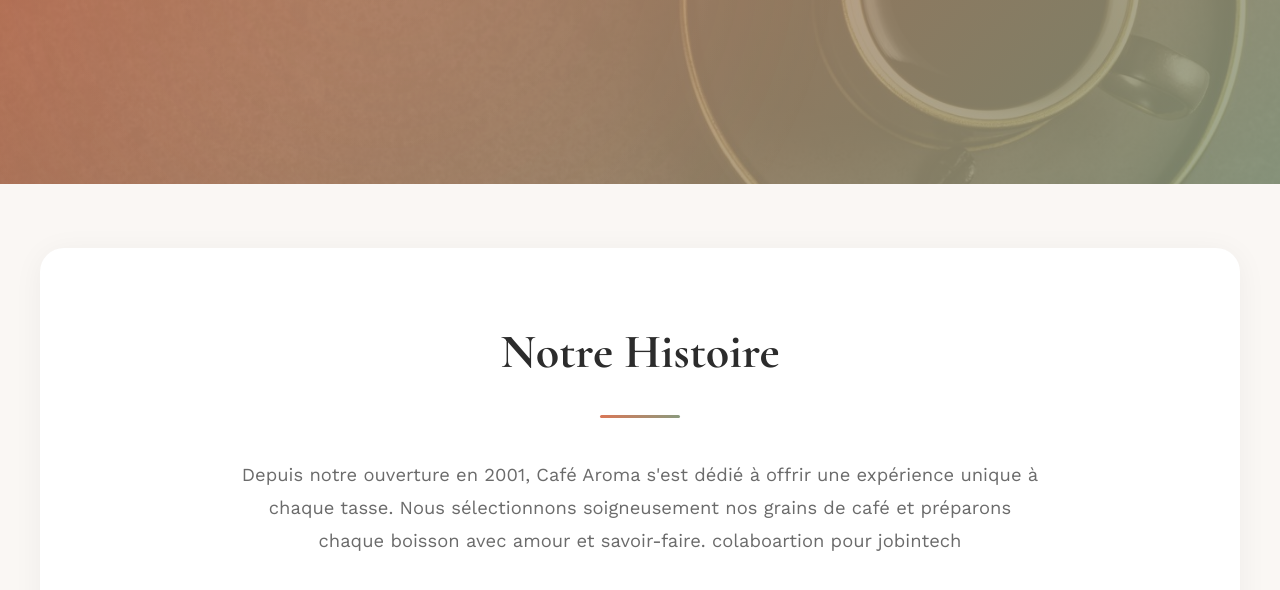
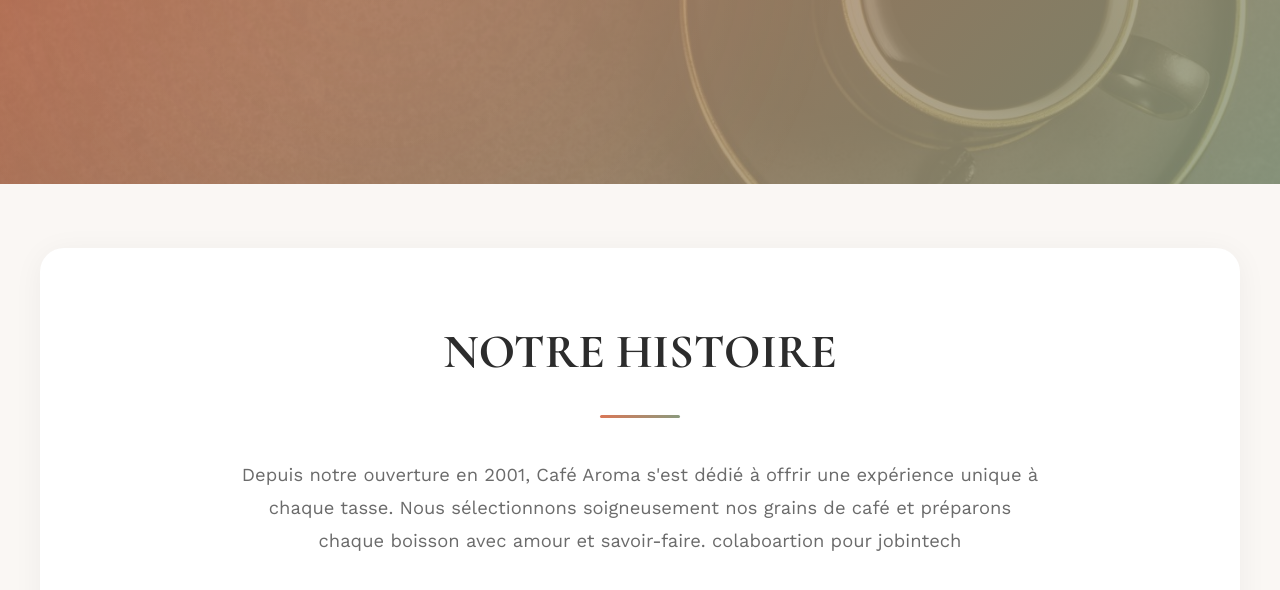
Before and after one commit to manalizo/cafeNovak, a website: page Pages/about.html in a window 1280 px wide. Shown: the part 430-1020 px from the top of the page. Drawn offline with nearby package versions, Linux system fonts and the light colour scheme; no server answers.

Commit message:
Update about.html

```diff
--- a/Pages/about.html
+++ b/Pages/about.html
@@ -52,7 +52,7 @@
 
     <!-- ABOUT SECTION -->
     <section class="section">
-      <h2>Notre Histoire</h2>
+      <h2>NOTRE HISTOIRE </h2>
       <p  class="about-text">
         Depuis notre ouverture en 2001, Café Aroma s'est dédié à offrir une expérience unique à chaque tasse.
         Nous sélectionnons soigneusement nos grains de café et préparons chaque boisson avec amour et savoir-faire.
```
